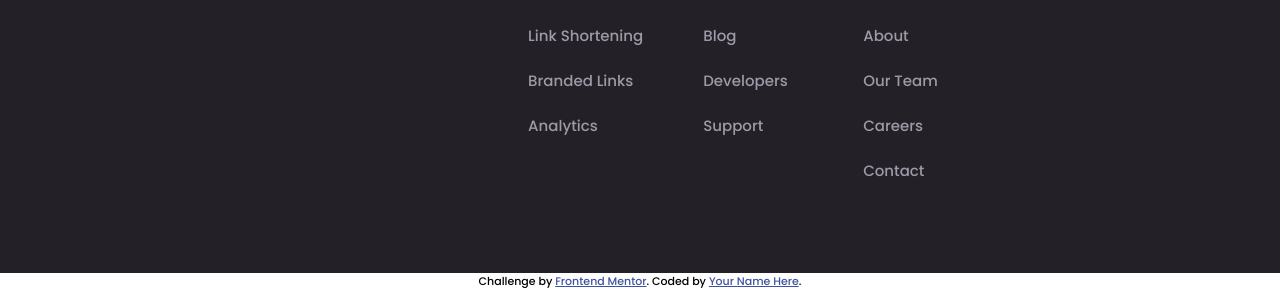
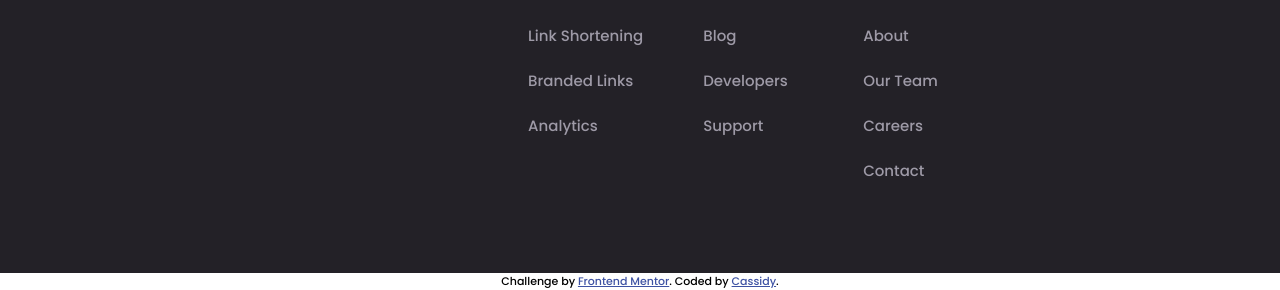
Before and after one commit to Darknessflowers/URL-Shortener, a website: page index.html in a window 1280 px wide. Shown: the part 2081-2371 px from the top of the page. Drawn offline with nearby package versions, Linux system fonts and the light colour scheme.

Commit message:
Update index.html

```diff
--- a/index.html
+++ b/index.html
@@ -196,7 +196,7 @@
       Challenge by
       <a href="https://www.frontendmentor.io?ref=challenge" target="_blank"
         >Frontend Mentor</a
-      >. Coded by <a href="#">Your Name Here</a>.
+      >. Coded by <a href="https://www.frontendmentor.io/profile/Darknessflowers">Cassidy</a>.
     </div>
     <script src="./scripts.js"></script>
     <script src="js/wow.min.js"></script>
```
